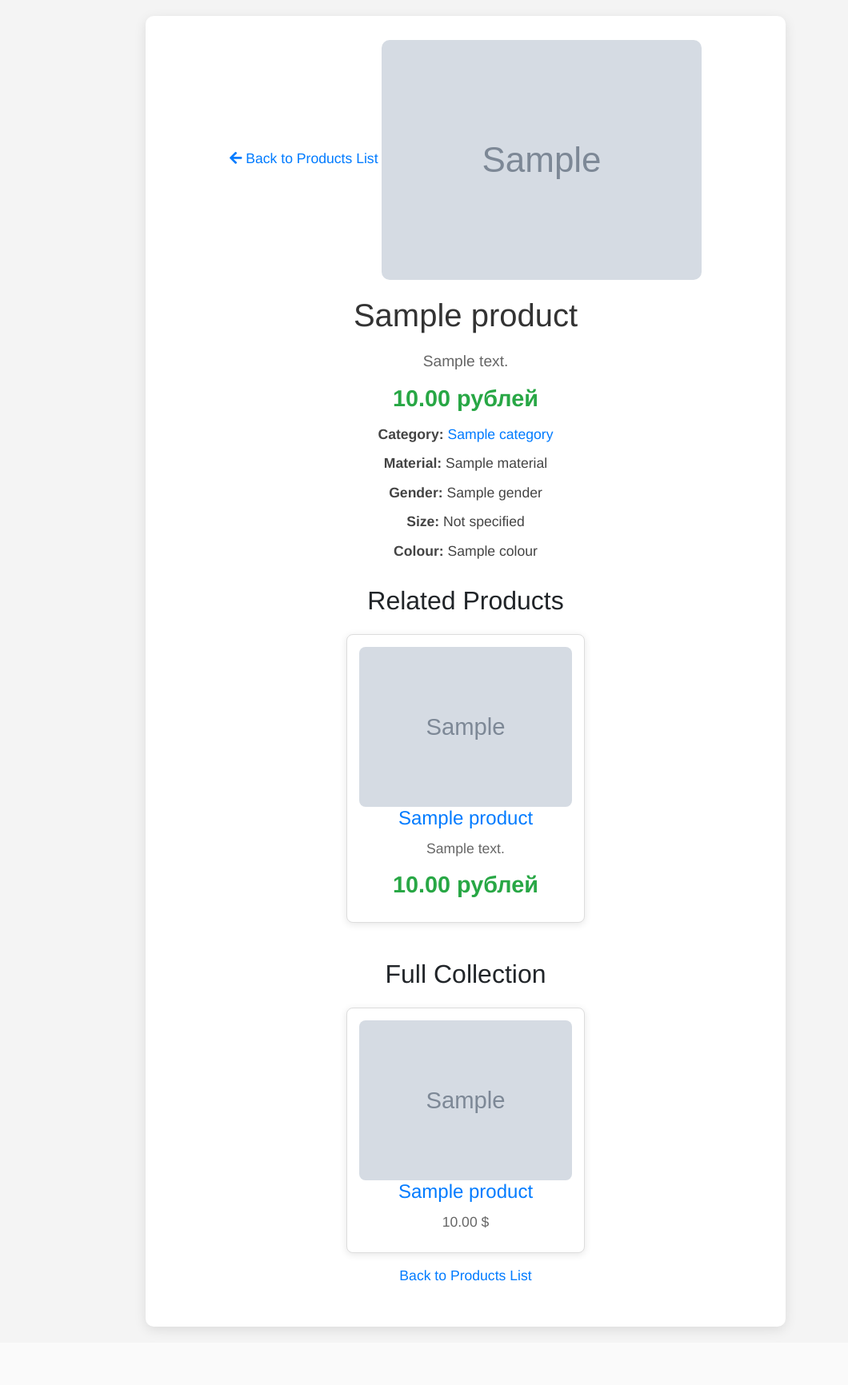
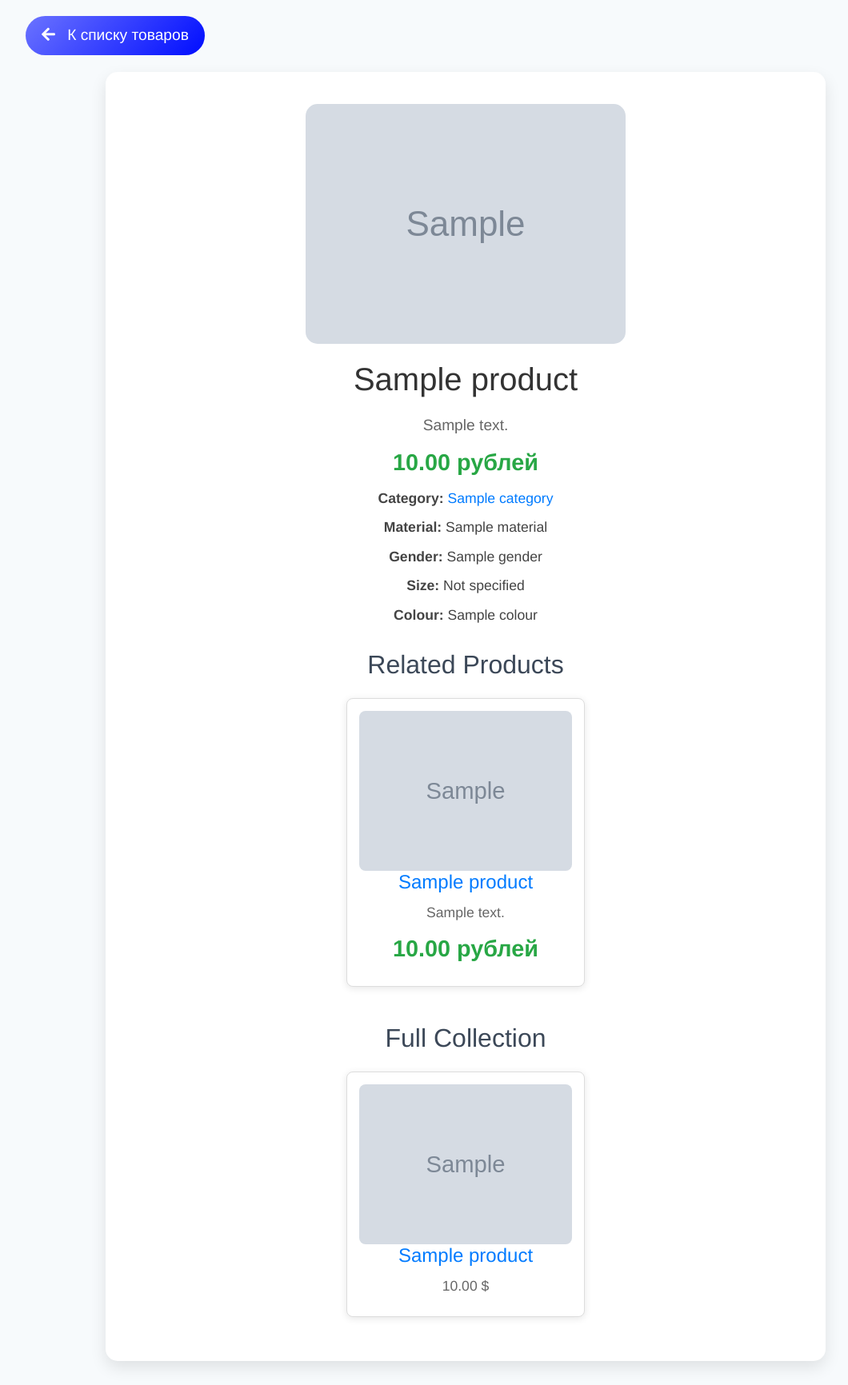
Before and after one commit to DimaPr7/modena_project, a Django app: page /products/detail/1/ in a window 1280 px wide. Shown: the whole page at 80% size, without its empty margins (58-1118 px from the left). Before the commit the page ends 1668 px from the top, so only its background shows below. Run offline with Django 4.2, Linux system fonts and the light colour scheme; tables that the repository leaves empty hold one stand-in row (values such as "Sample post"); grey boxes marked "Sample" are stand-in pictures; some libraries are stand-ins or nearby versions.

Commit message:
updated template

```diff
--- a/accounts/forms.py
+++ b/accounts/forms.py
@@ -13,6 +13,12 @@ class SignUpForm(UserCreationForm):
         fields = ('username', 'email', 'password1', 'password2')
 
 
+class UserUpdateForm(forms.ModelForm):
+    class Meta:
+        model = User
+        fields = '__all__'
+
+
 class PhotoForm(forms.ModelForm):
     class Meta:
         model = Photo
--- a/accounts/templates/account.html
+++ b/accounts/templates/account.html
@@ -87,6 +87,10 @@
                 <p>Email: {{ user.email }}</p>
                 <p>Дата регистрации: {{ user.date_joined|date:"d M Y" }}</p>
                 <p>Последний вход: {{ user.last_login|date:"d M Y H:i" }}</p>
+              <div class="profile-actions">
+    <a href="{% url 'account_update' %}" class="btn btn-info">Редактировать профиль</a>
+</div>
+
             </div>
         </div>
 
--- a/accounts/urls.py
+++ b/accounts/urls.py
@@ -7,4 +7,5 @@ urlpatterns = [
     path('login/', views.login_view, name='login'),
     path('logout/', views.logout_view, name='logout'),
     path('account/', AccountView.as_view(), name='account_profile'),
+    path('account/update/', views.profile_update, name='account_update'),
 ]
--- a/products/templates/products/product_detail.html
+++ b/products/templates/products/product_detail.html
@@ -9,46 +9,55 @@
     <style>
         body {
             font-family: 'Helvetica Neue', sans-serif;
-            background-color: #f4f4f4;
+            background-color: #f7fafc;
+            color: #3c4858;
         }
+
         .product-detail {
             background: #ffffff;
-            border-radius: 10px;
-            box-shadow: 0 4px 15px rgba(0, 0, 0, 0.1);
-            padding: 30px;
-            margin: 20px auto;
-            max-width: 800px;
+            border-radius: 15px;
+            box-shadow: 0 8px 20px rgba(0, 0, 0, 0.1);
+            padding: 40px;
+            margin: 30px auto;
+            max-width: 900px;
         }
+
         .product-detail img {
             max-width: 100%;
             height: auto;
             max-height: 400px;
-            border-radius: 10px;
+            border-radius: 15px;
         }
+
         .product-detail h1 {
             font-size: 2.5em;
             margin: 20px 0;
             color: #333;
         }
+
         .product-detail p {
             font-size: 1.2em;
             color: #666;
             margin: 10px 0;
         }
+
         .price {
             font-size: 1.8em;
             font-weight: bold;
             color: #28a745;
             margin: 10px 0;
         }
+
         .details div {
             margin-bottom: 10px;
             font-size: 1.1em;
             color: #444;
         }
+
         .related-products, .full-collection {
             margin-top: 30px;
         }
+
         .product {
             background: #fff;
             border: 1px solid #ddd;
@@ -59,54 +68,82 @@
             text-align: center;
             box-shadow: 0 2px 10px rgba(0, 0, 0, 0.1);
         }
+
         .product:hover {
             transform: translateY(-5px);
             box-shadow: 0 4px 15px rgba(0, 0, 0, 0.15);
         }
+
         .product img {
             border-radius: 8px;
             max-height: 200px;
             object-fit: cover;
         }
+
         .product h3, .product h4 {
             font-size: 1.5em;
             color: #333;
         }
+
         .product p {
             font-size: 1.1em;
             color: #666;
         }
+
+        /* Стили для кнопки возврата в верхнем левом углу */
         .back-link {
-            margin-bottom: 20px; /* Отступ снизу для отделения от заголовка товара */
+            position: absolute;
+            top: 20px;
+            left: 20px;
             display: inline-block;
+            background: linear-gradient(135deg, #6b73ff, #000dff);
+            color: white;
+            font-size: 1.2em;
+            padding: 10px 20px;
+            border-radius: 30px;
             text-decoration: none;
+            transition: background 0.3s, transform 0.3s;
+        }
+
+        .back-link i {
+            margin-right: 10px;
+        }
+
+        .back-link:hover {
+            background: linear-gradient(135deg, #4b4eff, #000adf);
+            transform: translateY(-3px);
+        }
+
+        .back-link:active {
+            transform: translateY(1px);
+        }
+
+        /* Кнопка редактирования */
+        .edit-icon {
+            margin-left: 10px;
+            font-size: 1.2em;
             color: #007bff;
-            font-size: 1.1em;
         }
-        .back-link:hover {
-            text-decoration: underline;
+
+        .edit-icon:hover {
+            color: #0056b3;
         }
-        .btn-update {
-            background-color: #ffc107;
-            border: none;
-            color: white;
-            padding: 10px 20px;
-            border-radius: 5px;
-            transition: background-color 0.3s;
-        }
-        .btn-update:hover {
-            background-color: #e0a800;
+
+        /* Для фиксации положения содержимого под кнопкой */
+        .container {
+            position: relative;
+            padding-top: 60px; /* Добавляем отступ, чтобы кнопка не перекрывала содержимое */
         }
     </style>
 </head>
 <body>
     <div class="container">
+        <!-- Красивая кнопка стрелки слева сверху -->
+        <a href="{% url 'products:product_list' %}" class="back-link">
+            <i class="fas fa-arrow-left"></i> К списку товаров
+        </a>
+
         <div class="product-detail text-center">
-            <!-- Стрелка для возврата к списку товаров -->
-            <a href="{% url 'products:product_list' %}" class="back-link">
-                <i class="fas fa-arrow-left"></i> Back to Products List
-            </a>
-
             <!-- Изображение товара -->
             {% if product.photos.first %}
                 <img src="{{ product.photos.first.image.url }}" alt="{{ product.name }}">
@@ -138,6 +175,7 @@
                 <div><strong>Colour:</strong> {{ product.colour.name|default:"Not specified" }}</div>
             </div>
 
+            <!-- Секция Related Products -->
             <div class="related-products">
                 <h2>Related Products</h2>
                 <div class="d-flex flex-wrap justify-content-center">
@@ -158,6 +196,7 @@
                 </div>
             </div>
 
+            <!-- Секция Full Collection -->
             <div class="full-collection">
                 <h2>Full Collection</h2>
                 <div class="d-flex flex-wrap justify-content-center">
@@ -176,8 +215,6 @@
                     {% endfor %}
                 </div>
             </div>
-
-            <a href="{% url 'products:product_list' %}" class="back-link">Back to Products List</a>
         </div>
     </div>
     <script src="https://code.jquery.com/jquery-3.5.1.slim.min.js"></script>
--- a/products/templates/products/product_list.html
+++ b/products/templates/products/product_list.html
@@ -51,7 +51,7 @@
 </head>
 
 <body>
-  <h1>Our Products</h1>
+  <h1>Наши товары</h1>
   <div class="product-list">
     {% for product in object_list %}
       <div class="product">
```
Also changed, not shown: accounts/templates/profile_update.html (added, +11 -0 lines), accounts/views.py (+15 -1 lines).
